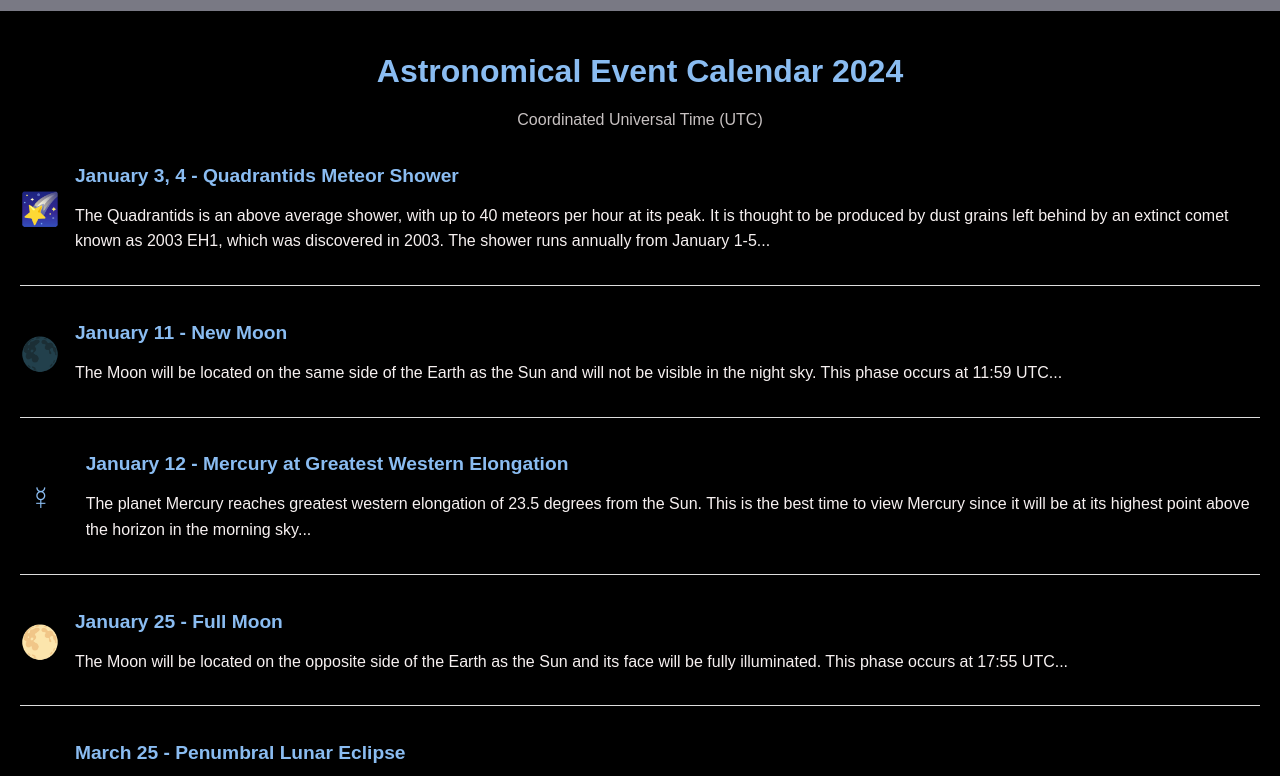
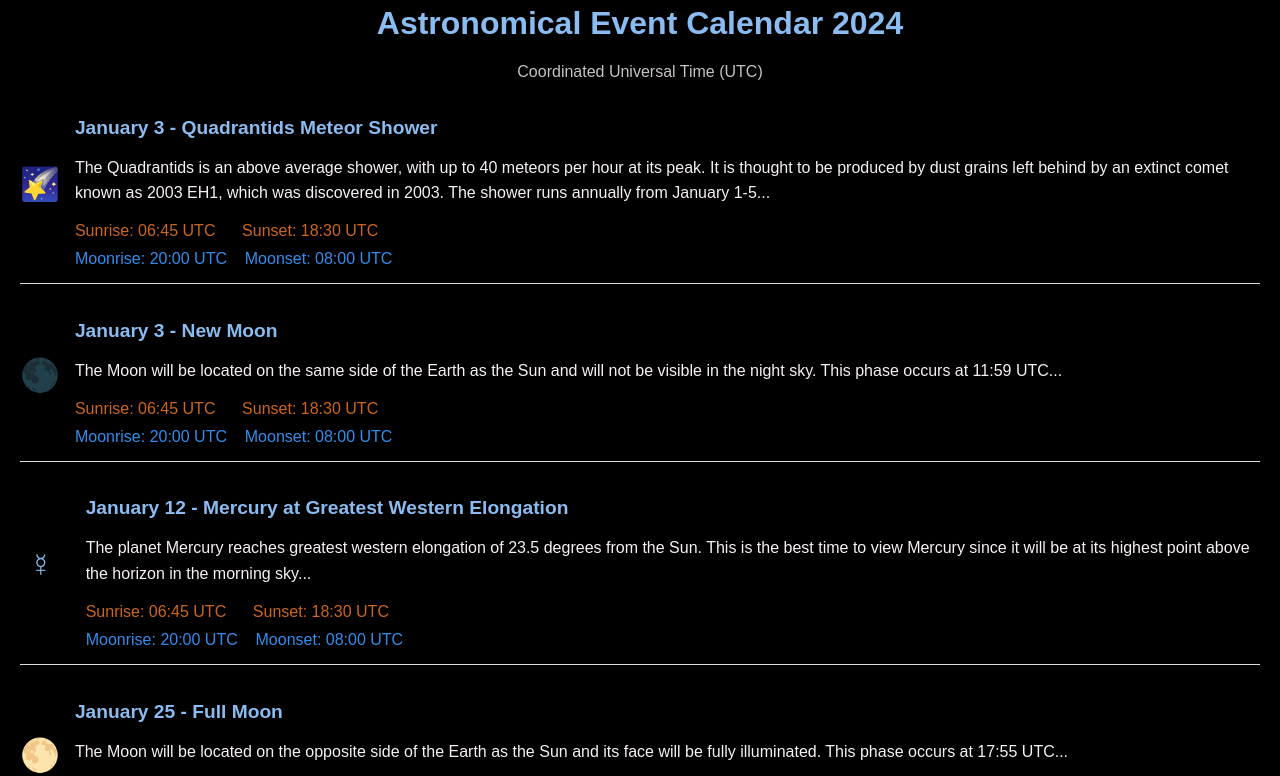
Before and after one commit to Palash3101/AstroTracker, a React (Create React App) app: page / in a window 1280 px wide. Shown: the part 6405-7181 px from the top of the page. Built offline with nearby package versions, Linux system fonts and the light colour scheme.

Commit message:
Astronomy Calender updated

```diff
--- a/package.json
+++ b/package.json
@@ -3,7 +3,7 @@
   "version": "0.1.0",
   "private": true,
   "dependencies": {
-    "@tabler/icons-react": "^3.22.0",
+    "@tabler/icons-react": "^3.23.0",
     "@testing-library/jest-dom": "^5.17.0",
     "@testing-library/react": "^13.4.0",
     "@testing-library/user-event": "^13.5.0",
--- a/src/App.js
+++ b/src/App.js
@@ -20,7 +20,7 @@ function App() {
       <UserProfile/>
       <NewGallery/>
       <AstronomyCalendar/>
-      <Blog/>
+      {/* <Blog/> */}
       {/* <BlogView/> */}
 
     </div>
--- a/src/pages/AstronomyCalendar.js
+++ b/src/pages/AstronomyCalendar.js
@@ -8,27 +8,52 @@ function AstronomyCalendar() {
   const events = [
     {
       icon: '🌠',
-      title: 'January 3, 4 - Quadrantids Meteor Shower',
+      cur_date: 'January 3',
+      title: 'Quadrantids Meteor Shower',
+      sunrise: '06:45 UTC',
+      sunset: '18:30 UTC',
+      moonrise: '20:00 UTC',
+      moonset: '08:00 UTC',
       description: 'The Quadrantids is an above average shower, with up to 40 meteors per hour at its peak. It is thought to be produced by dust grains left behind by an extinct comet known as 2003 EH1, which was discovered in 2003. The shower runs annually from January 1-5...'
     },
     {
       icon: '🌑',
-      title: 'January 11 - New Moon',
+      cur_date: 'January 3',
+      title: 'New Moon',
+      sunrise: '06:45 UTC',
+      sunset: '18:30 UTC',
+      moonrise: '20:00 UTC',
+      moonset: '08:00 UTC',
       description: 'The Moon will be located on the same side of the Earth as the Sun and will not be visible in the night sky. This phase occurs at 11:59 UTC...'
     },
     {
       icon: '\u00A0☿\u00A0\u00A0',
-      title: 'January 12 - Mercury at Greatest Western Elongation',
+      cur_date: 'January 12',
+      title: 'Mercury at Greatest Western Elongation',
+      sunrise: '06:45 UTC',
+      sunset: '18:30 UTC',
+      moonrise: '20:00 UTC',
+      moonset: '08:00 UTC',
       description: 'The planet Mercury reaches greatest western elongation of 23.5 degrees from the Sun. This is the best time to view Mercury since it will be at its highest point above the horizon in the morning sky...'
     },
     {
       icon: '🌕',
-      title: 'January 25 - Full Moon',
+      cur_date: 'January 25',
+      title: 'Full Moon',
+      sunrise: '06:45 UTC',
+      sunset: '18:30 UTC',
+      moonrise: '20:00 UTC',
+      moonset: '08:00 UTC',
       description: 'The Moon will be located on the opposite side of the Earth as the Sun and its face will be fully illuminated. This phase occurs at 17:55 UTC...'
     },
     {
       icon: '🌔',
-      title: 'March 25 - Penumbral Lunar Eclipse',
+      cur_date: 'March 25',
+      title: 'Penumbral Lunar Eclipse',
+      sunrise: '06:45 UTC',
+      sunset: '18:30 UTC',
+      moonrise: '20:00 UTC',
+      moonset: '08:00 UTC',
       description: 'A penumbral lunar eclipse occurs when the Moon passes through the Earth\'s partial shadow, or penumbra. The entire eclipse will be visible throughout North America, Mexico, Central America, and northern South America.',
       link: 'https://eclipse.gsfc.nasa.gov/'
     }
@@ -48,8 +73,12 @@ function AstronomyCalendar() {
           <section className="event" key={index}>
             <div className="icon">{event.icon}</div>
             <div className="event-details">
-              <h2>{event.title}</h2>
+              <h2>{event.cur_date} - {event.title}</h2>
               <p>{event.description}</p>
+              <div class ="timings">
+                <div id="sun">Sunrise: {event.sunrise} &nbsp;&nbsp;&nbsp;&nbsp; Sunset: {event.sunset}</div>
+                <div id="moon">Moonrise: {event.moonrise} &nbsp;&nbsp;&nbsp;Moonset: {event.moonset}</div>
+              </div>
               {event.link && <a href={event.link} target="_blank" rel="noopener noreferrer">More info</a>}
             </div>
           </section>
--- a/src/stylesheets/AstronomyCalendar.css
+++ b/src/stylesheets/AstronomyCalendar.css
@@ -62,6 +62,19 @@ header h1 {
   margin-top: 10px; /* Adding some space above the link */
 }
 
+.timings{
+  display: flex;
+  flex-direction: column;
+}
+#sun{
+  margin-bottom: 10px;
+  color: rgb(205, 102, 29);
+}
+#moon{
+  color:#338ded;
+}
+
+
 .event-details a:hover {
   text-decoration: underline;
 }
```
Also changed, not shown: 1 other file (tests, documents, lock files or other folders).
